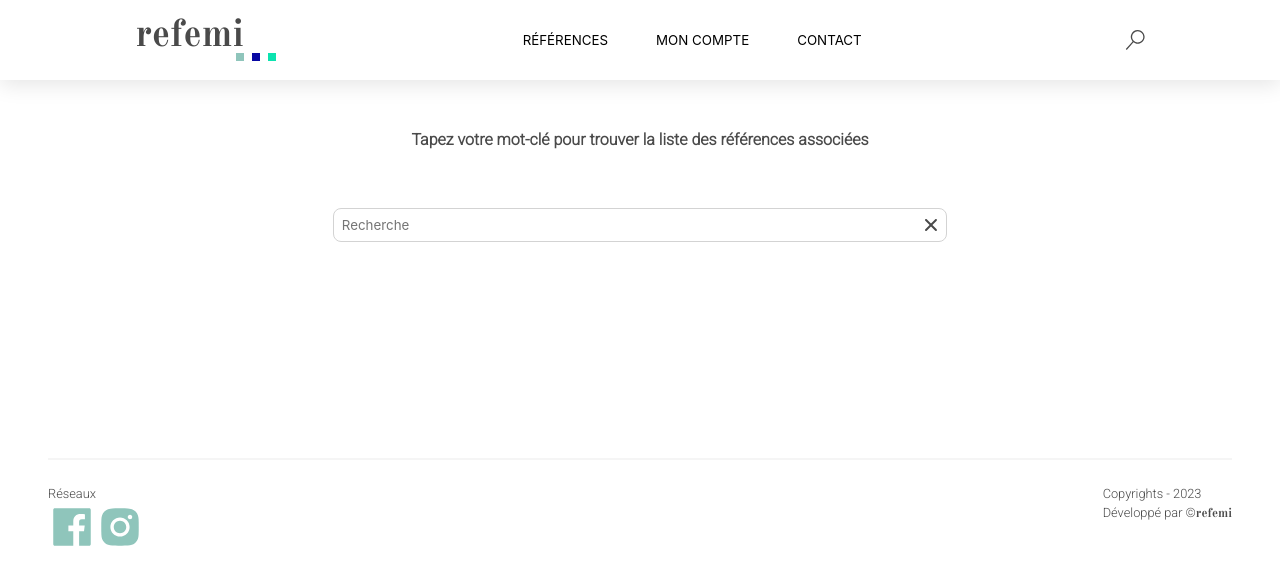
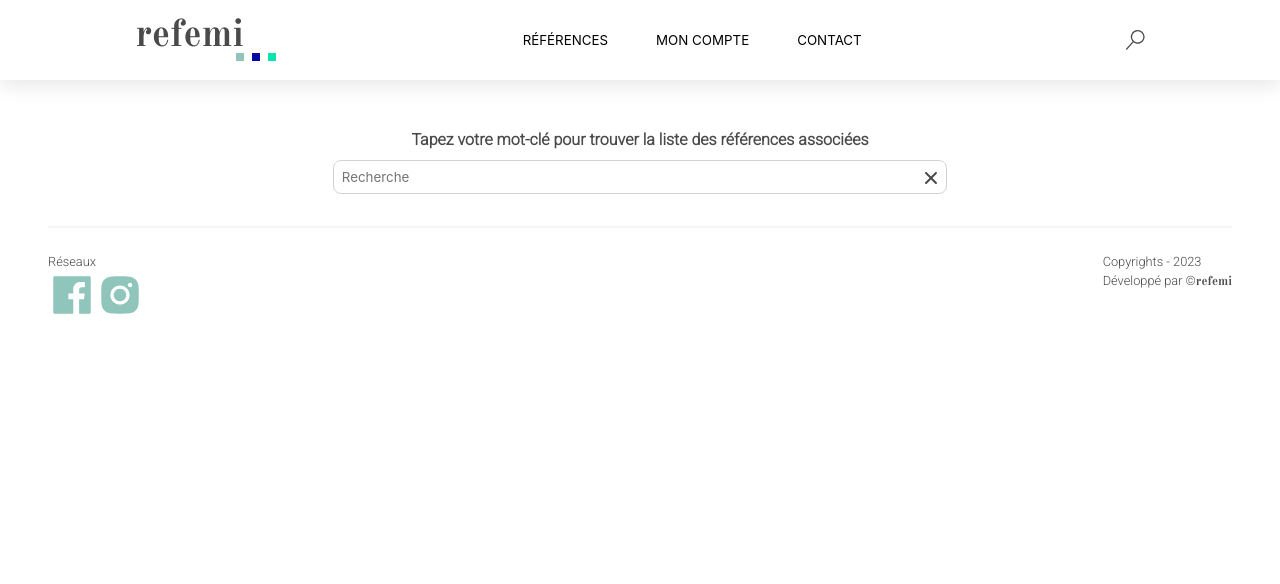
Before and after one commit to Refemi/refemi_front, a React (Create React App) app: page /search in a window 1280 px wide. Shown: the top 584 px of the page. Built offline with nearby package versions, Linux system fonts and the light colour scheme; no server answers.

Commit message:
corrections search

```diff
--- a/src/components/References/RefSheetHeader.jsx
+++ b/src/components/References/RefSheetHeader.jsx
@@ -12,20 +12,12 @@ export default function RefSheetHeader(props) {
         {reference.name}
       </h2>
       <hr />
-      <p className="my-3 reference-content-info is-size-5 has-text-centered ">
-        {reference.date}
-      </p>
+      <p className="is-size-5 has-text-centered ">{reference.date}</p>
 
-      <h3 className="my-3 reference-content-info is-size-5 has-text-centered ">
-        {reference.author}
-      </h3>
-      <p className="my-3 reference-content-info is-size-5 has-text-centered ">
-        {reference.field}
-      </p>
-      <p className="my-3 reference-content-info is-size-5 has-text-centered ">
-        {reference.country}
-      </p>
-      <div className="my-3 reference-content-info is-flex is-justify-content-center">
+      <h3 className="is-size-5 has-text-centered ">{reference.author}</h3>
+      <p className="is-size-5 has-text-centered ">{reference.field}</p>
+      <p className="is-size-5 has-text-centered ">{reference.country}</p>
+      <div className="is-flex is-justify-content-center">
         {reference.themes &&
           reference.themes
             .reduce(
--- a/src/components/Search/SearchResult.jsx
+++ b/src/components/Search/SearchResult.jsx
@@ -70,7 +70,7 @@ export default function SearchResult({ answer }) {
         ) : null
       ) : (
         <article>
-          <h2 className="mb-6 darkblue-text has-text-weight-bold">
+          <h2 className="mb-6 darkblue-text has-text-centered has-text-weight-bold">
             {searchResult != 0 && searchResult.length} {frenchKeys.foundResults}{" "}
             "{answer}" :
           </h2>
--- a/src/styles/css/style.css
+++ b/src/styles/css/style.css
@@ -35,8 +35,7 @@
   scroll-behavior: smooth; }
 
 main {
-  margin-top: 9rem;
-  margin-bottom: 10rem; }
+  margin-top: 9rem; }
   @media (min-width: 1024px) {
     main {
       margin-top: 6rem; } }
@@ -276,11 +275,6 @@ button {
     @media (min-width: 1024px) {
       .reference-content-header {
         margin: auto; } }
-  .reference-content-info {
-    padding: 0; }
-    @media (min-width: 1024px) {
-      .reference-content-info {
-        padding-left: 3rem; } }
   .reference-content-title {
     font-size: 1rem; }
     @media (min-width: 1024px) {
@@ -679,7 +673,8 @@ button {
   right: 12%; }
   @media (min-width: 1024px) {
     .search .clearBtn {
-      right: 10%; } }
+      right: 10%;
+      top: 5%; } }
 
 .icon-navbar:hover {
   color: #0be3af;
--- a/src/styles/sass/base/_base.scss
+++ b/src/styles/sass/base/_base.scss
@@ -15,7 +15,6 @@
 }
 main {
   margin-top: 9rem;
-  margin-bottom: 10rem;
 
   @include tablet {
     margin-top: 6rem;
--- a/src/styles/sass/views/_search.scss
+++ b/src/styles/sass/views/_search.scss
@@ -12,6 +12,7 @@
 
     @include tablet {
       right: 10%;
+      top: 5%
     }
   }
 }
--- a/src/views/Search.jsx
+++ b/src/views/Search.jsx
@@ -31,7 +31,7 @@ export default function Search() {
           type="text"
           placeholder="Recherche"
           onChange={(e) => setSearch(e.target.value)}
-          className="borders form-input search-input my-6"
+          className="borders form-input search-input"
         />
         <IoIosClose className="clearBtn" onClick={() => clearSearch()} />
       </fieldset>
```
Also changed, not shown: src/styles/sass/sasscomponents/_refSheet.scss (+0 -8 lines).
